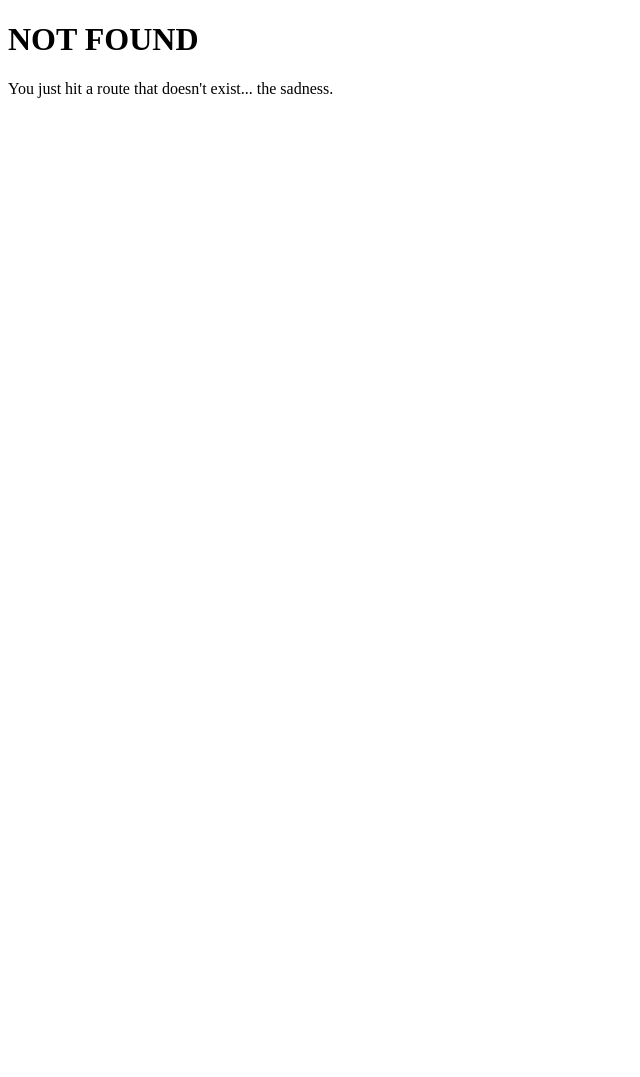
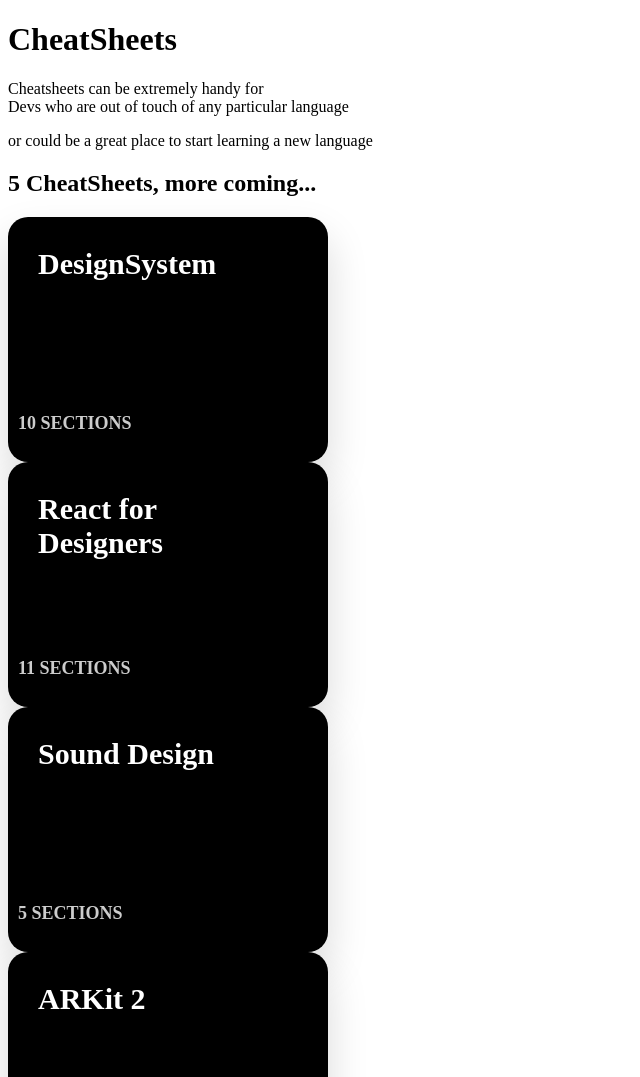
Before and after one commit to mayankgandhi/Portfolio, a Gatsby site: page /cheatsheets in a window 1280 px wide. Before the commit this address had no page. Shown: the top 1077 px of the page, without its empty margins (0-640 px from the left). Before the commit the page ends 800 px from the top, so only its background shows below. Built offline with nearby package versions, Linux system fonts and the light colour scheme; Gatsby itself is replaced by a stand-in of ours.

Commit message:
added various sheets

```diff
--- a/src/components/Header.css
+++ b/src/components/Header.css
@@ -17,7 +17,7 @@
 }
 
 .Header a{
-    color:white;
+    color:black;
     font-weight: 700;
 }
 
--- /dev/null
+++ b/src/layouts/colors.js
@@ -0,0 +1,4 @@
+darkblue: 120136
+royalblue: 035aa6
+mint: 40bad5
+marie gold: fcbf1e
--- a/src/layouts/index.css
+++ b/src/layouts/index.css
@@ -15,7 +15,7 @@
 }
 
 .Hero {
-  background: url(../Images/wallpaper3.jpg);
+  /* background: url(../Images/wallpaper3.jpg); */
   height: 920px;
   background-size: cover;
   background-position: center;
@@ -25,7 +25,7 @@
 .Hero h1{
     margin: 0;
     font-size: 60px;
-    color: white;
+    color: black;
     opacity: 0;
     line-height: 1.3;
     animation: HeroAnimation;
@@ -35,7 +35,7 @@
 }
 
 .Hero p{
-  color: rgba(255,255,255,0.8);
+  color: rgba(0,0,0,0.8);
   font-size: 30px;
   line-height: 1.5;
   animation: HeroAnimation 3s  forwards cubic-bezier(0.19, 1, 0.22, 1);
--- /dev/null
+++ b/src/pages/cheatsheets.js
@@ -0,0 +1,29 @@
+import React from 'react';
+import Link from 'gatsby-link';
+import Card from '../components/Card';
+
+const cheatsheetsPage = () => (
+	<div>
+		<div className="Hero">
+			<div className="HeroGroup">
+				<h1>CheatSheets</h1>
+				<p>
+					Cheatsheets can be extremely handy for<br /> Devs who are out of touch of any particular language
+				</p>
+				<p>or could be a great place to start learning a new language</p>
+			</div>
+		</div>
+    <div className="Cards">
+      <h2>5 CheatSheets, more coming...</h2>
+    <div className="CardGroup">
+			<Card title="DesignSystem" text="10 sections" />
+			<Card title="React for Designers" text="11 sections" />
+			<Card title="Sound Design" text="5 sections" />
+			<Card title="ARKit 2" text="10 sections" />
+		</div>
+    </div>
+
+	</div>
+);
+
+export default cheatsheetsPage;
--- a/src/pages/index.js
+++ b/src/pages/index.js
@@ -8,7 +8,8 @@
 				<h1>Hi people</h1>
 				<p>Welcome to Mayank's Porfolio.</p>
 				<p>Now go build something great.</p>
-				<Link to="/page-2/">Go to page 2</Link>
+
+
 				<svg width="100%" height="172" viewBox="0 0 100% 172" fill="none">
 					<path fill="white">
 						<animate
--- a/src/pages/page-2.js
+++ b/src/pages/resume.js
@@ -2,7 +2,7 @@
 import Link from 'gatsby-link';
 import Card from '../components/Card';
 
-const SecondPage = () => (
+const resumePage = () => (
 	<div>
 		<div className="Hero">
 			<div className="HeroGroup">
@@ -26,4 +26,4 @@
 	</div>
 );
 
-export default SecondPage;
+export default resumePage;
```
Also changed, not shown: src/pages/connect.js (added, +19 -0 lines), src/pages/resources.js (added, +29 -0 lines), firebase.json (added), src/components/Card.css (line endings or trailing spaces), 2 other files.
